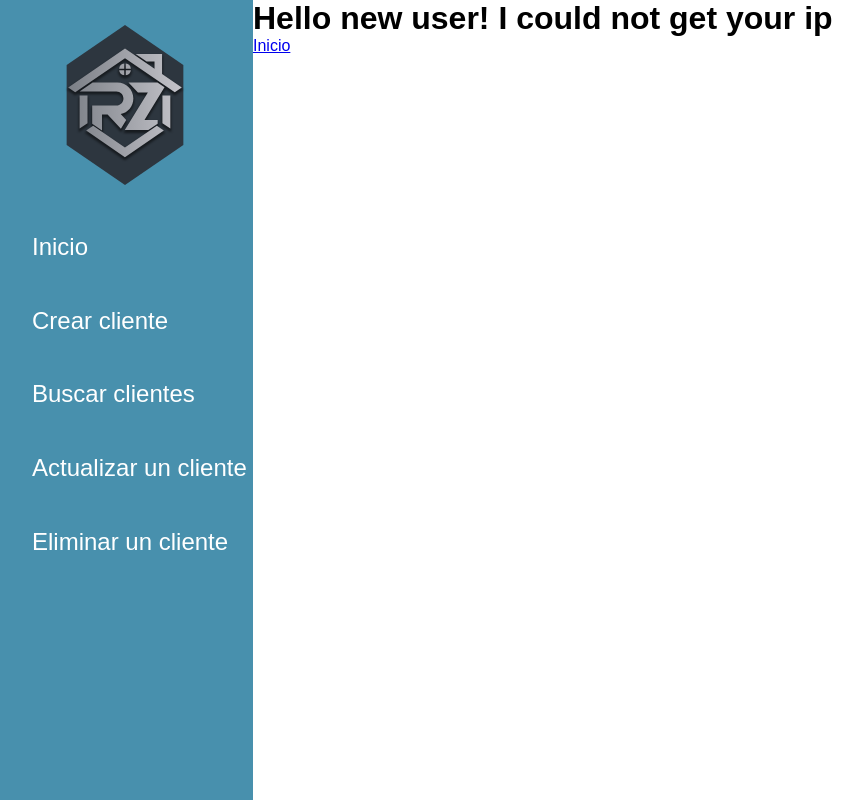
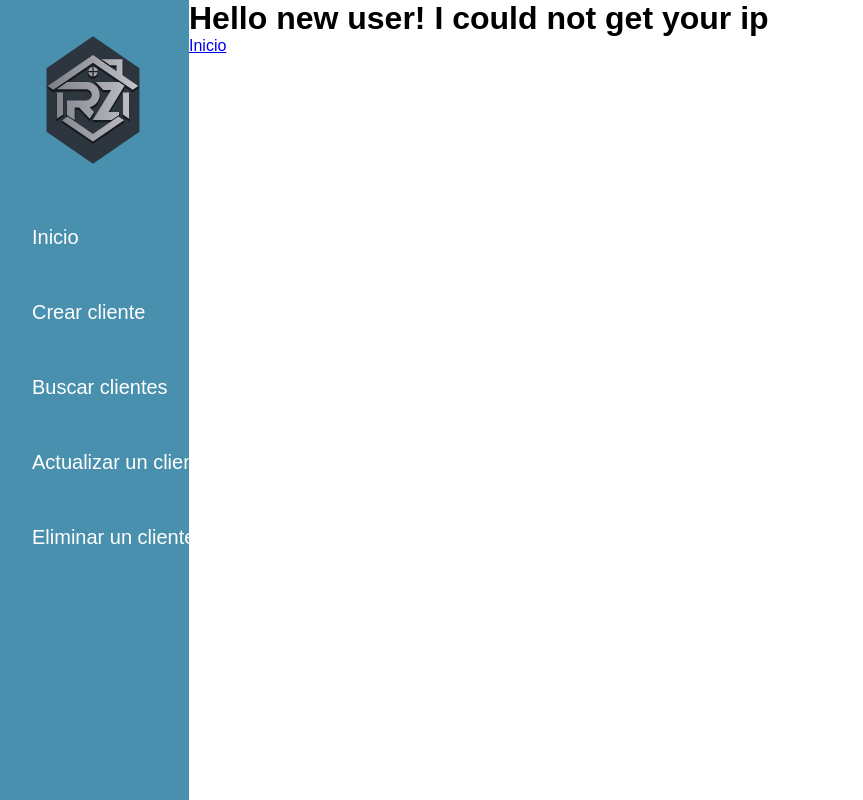
Before and after one commit to JdanielGA/Crud_with_Flask, a Flask app: page /home in a window 1280 px wide. Shown: the whole page, without its empty margins (3-866 px from the left). Run offline with Flask 3, Linux system fonts and the light colour scheme.

Commit message:
final commint

```diff
--- a/static/css/navbar.css
+++ b/static/css/navbar.css
@@ -27,7 +27,7 @@
 .main-nav__item a {
     text-decoration: none;
     color: #fff;
-    font-size: 1.5rem;
+    font-size: 1.25rem;
     margin-left: 10px;
 }
 
--- a/static/css/style.css
+++ b/static/css/style.css
@@ -15,7 +15,7 @@
 }
 
 .navbar {
-    width: 20%;
+    width: 15%;
     height: 100vh;
     background-color: #4890ad;
 }
@@ -29,6 +29,6 @@
 }
 
 .content {
-    width: 80%;
+    width: 85%;
     height: 100vh;
 }
```
